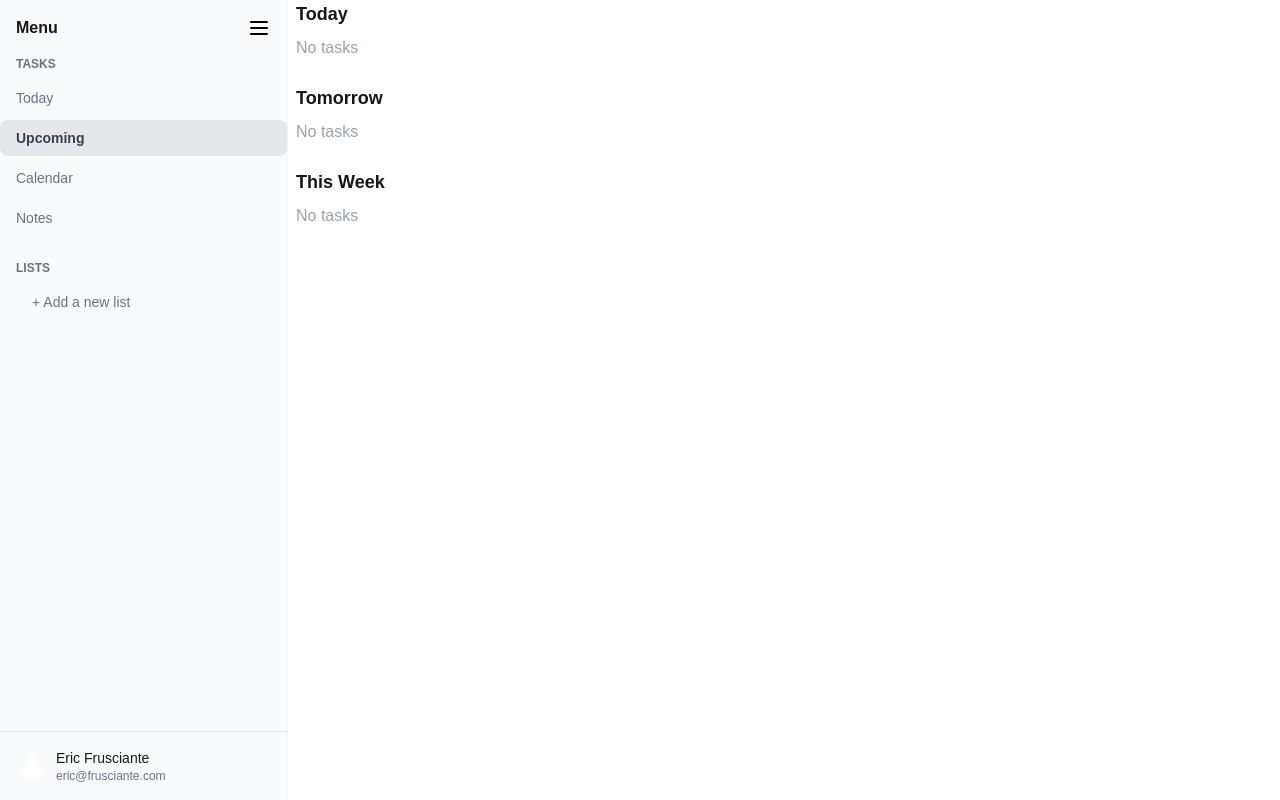
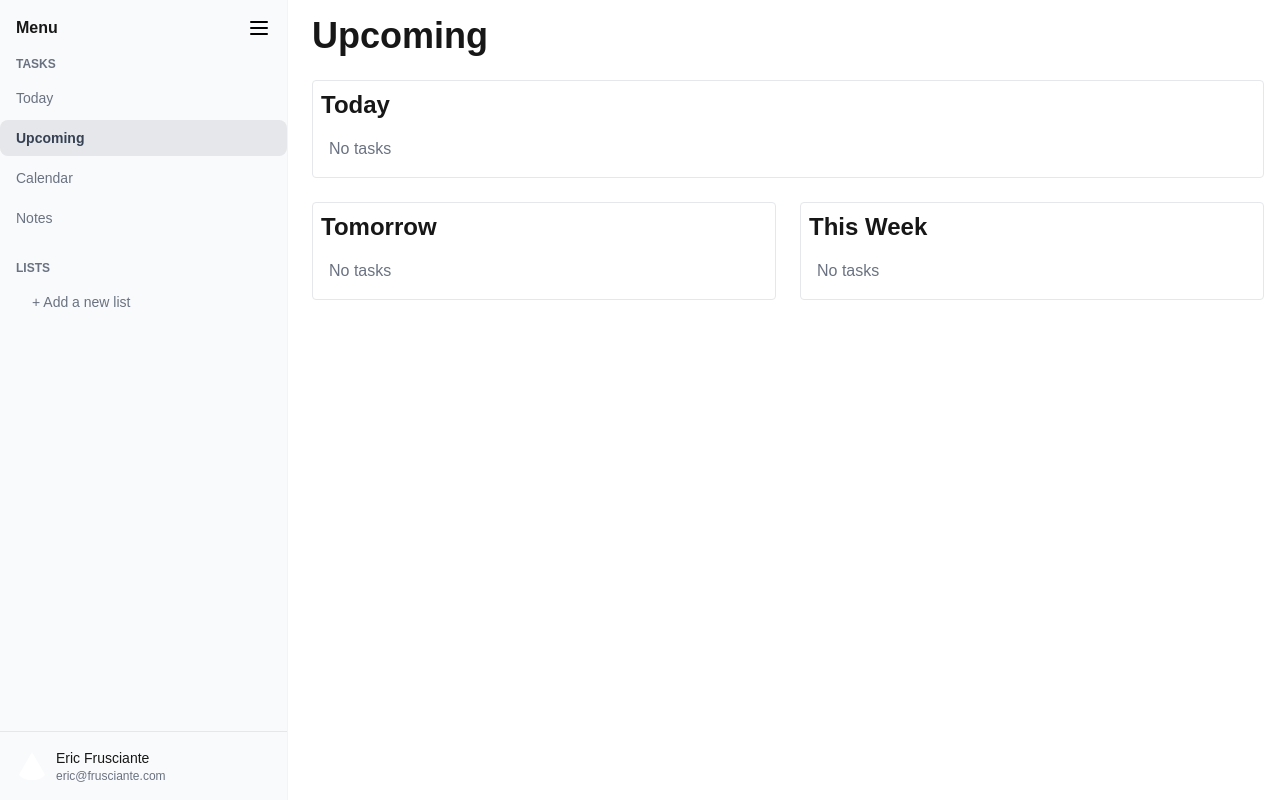
Before and after one commit to nca-gabriel/Momo, a Next.js app: page /upcoming in a window 1280 px wide. Built offline with nearby package versions, Linux system fonts and the light colour scheme.

Commit message:
added upcoming

```diff
--- a/src/app/page.tsx
+++ b/src/app/page.tsx
@@ -9,7 +9,6 @@ import Image from "next/image";
 export default function Home() {
   const { todos, addTodo, updateTodo, deleteTodo } = useTodoContext();
   const { lists } = useListContext();
-
   const [drawer, setDrawer] = useState(false);
   const [editingTodo, setEditingTodo] = useState<todoInput | null>(null);
   const [ready, setReady] = useState(false);
@@ -104,7 +103,7 @@ export default function Home() {
                         />
                       </button>
                     </section>
-                    <section className=" flex flex-wrap gap-5 ml-4">
+                    <section className=" flex flex-wrap gap-5 ml-5">
                       <div className="flex items-center">
                         <span className="flex gap-2">
                           <Image
--- a/src/app/upcoming/page.tsx
+++ b/src/app/upcoming/page.tsx
@@ -1,15 +1,29 @@
 "use client";
-import React from "react";
-import { useTodos } from "@/hooks/useTodos";
+import React, { useState, useEffect } from "react";
+import { useListContext, useTodoContext } from "@/context/AppProvider";
+import Image from "next/image";
+import TodoForm from "../../components/TodoForm";
+import { todoInput } from "@/utils/todo/todo.schema";
 
 export default function Upcoming() {
-  const { todos } = useTodos();
+  const { todos, addTodo, updateTodo, deleteTodo } = useTodoContext();
+  const { lists } = useListContext();
 
-  const today = new Date();
-  const tomorrow = new Date();
-  tomorrow.setDate(today.getDate() + 1);
-  const endOfWeek = new Date();
-  endOfWeek.setDate(today.getDate() + 7);
+  const [drawer, setDrawer] = useState(false);
+  const [editingTodo, setEditingTodo] = useState<todoInput | null>(null);
+
+  // ✅ freeze dates once, avoid hydration mismatch
+  const [today] = useState(() => new Date());
+  const [tomorrow] = useState(() => {
+    const t = new Date();
+    t.setDate(today.getDate() + 1);
+    return t;
+  });
+  const [endOfWeek] = useState(() => {
+    const e = new Date();
+    e.setDate(today.getDate() + 7);
+    return e;
+  });
 
   const isSameDay = (d1: Date, d2: Date) =>
     d1.getFullYear() === d2.getFullYear() &&
@@ -25,28 +39,136 @@ export default function Upcoming() {
     return todoDate > tomorrow && todoDate <= endOfWeek;
   });
 
+  const [ready, setReady] = useState(false);
+  useEffect(() => {
+    setReady(true);
+  }, []);
+
+  if (!ready) return null;
   const renderList = (title: string, list: typeof todos) => (
-    <div className="mb-6">
-      <h2 className="font-bold text-lg mb-2">{title}</h2>
-      {list.length > 0 ? (
-        <ul className="list-disc pl-5">
-          {list.map((todo) => (
-            <li key={todo.id} className="mb-1">
-              {todo.title} - {new Date(todo.date).toLocaleDateString()}
+    <div className="flex flex-col flex-1 min-h-full w-full">
+      <h2 className="text-2xl font-semibold mb-2">{title}</h2>
+      <ul className="gap-2">
+        {list.length === 0 ? (
+          <li className="p-2 text-gray-500">No tasks</li>
+        ) : (
+          list.map((todo) => {
+            const listData = lists.find((l) => l.id === todo.ListId);
+            return (
+              <li
+                key={todo.id}
+                className={`border-b border-gray-200 p-2 cursor-pointer ${
+                  todo.status ? "opacity-50" : ""
+                }`}
+                onClick={() => {
+                  setEditingTodo(todo);
+                  setDrawer(true);
+                }}
+              >
+                <div className="flex justify-between items-center">
+                  <div className="flex items-center gap-2">
+                    <input
+                      type="checkbox"
+                      checked={todo.status || false}
+                      onChange={(e) =>
+                        updateTodo(todo.id, {
+                          ...todo,
+                          status: e.target.checked,
+                        })
+                      }
+                      onClick={(e) => e.stopPropagation()}
+                    />
+                    <h3
+                      className={`font-bold ${
+                        todo.status ? "line-through text-gray-400" : ""
+                      }`}
+                    >
+                      {todo.title}
+                    </h3>
+                  </div>
+                  <Image src="/arrow.png" alt="arrow" width={15} height={15} />
+                </div>
+                <div className="flex flex-wrap gap-5 ml-5 mt-1 text-sm">
+                  <div className="flex items-center gap-2">
+                    <Image
+                      src="/calendar.png"
+                      alt="calendar"
+                      width={18}
+                      height={18}
+                    />
+                    {new Date(todo.date).toLocaleDateString("en-GB", {
+                      month: "2-digit",
+                      day: "2-digit",
+                      year: "2-digit",
+                    })}
+                  </div>
+                  {todo.subTodos.length > 0 && (
+                    <div className="flex items-center gap-2">
+                      <span className="bg-gray-100 text-center w-5 rounded">
+                        {todo.subTodos.length}
+                      </span>
+                      <span>Subtasks</span>
+                    </div>
+                  )}
+                  {listData && (
+                    <div className="flex items-center gap-2">
+                      <span
+                        className="inline-block w-4 h-4 rounded-sm"
+                        style={{ backgroundColor: listData.color }}
+                      />
+                      <span>{listData.name}</span>
+                    </div>
+                  )}
+                </div>
               </li>
-          ))}
+            );
+          })
+        )}
       </ul>
-      ) : (
-        <p className="text-gray-400">No tasks</p>
-      )}
     </div>
   );
 
   return (
-    <div className="">
+    <main className="flex w-full min-h-full p-4">
+      <div className="flex flex-col flex-1 min-h-full">
+        <header className="mb-6">
+          <h1 className="text-4xl font-semibold">Upcoming</h1>
+        </header>
+
+        <div className="mb-6 border border-gray-200 p-2 rounded">
           {renderList("Today", todayTodos)}
+        </div>
+
+        <div className="flex flex-wrap gap-6">
+          <div className="flex-1 border border-gray-200 p-2 rounded">
             {renderList("Tomorrow", tomorrowTodos)}
+          </div>
+          <div className="flex-1 border border-gray-200 p-2 rounded">
             {renderList("This Week", thisWeekTodos)}
           </div>
+        </div>
+      </div>
+
+      {drawer && (
+        <TodoForm
+          open={drawer}
+          initialValues={editingTodo}
+          onClose={() => {
+            setEditingTodo(null);
+            setDrawer(false);
+          }}
+          onSubmit={(data) => {
+            if (editingTodo) {
+              updateTodo(editingTodo.id, data);
+            } else {
+              addTodo(data);
+            }
+          }}
+          onDelete={(id) => {
+            deleteTodo(id);
+          }}
+        />
+      )}
+    </main>
   );
 }
--- a/src/components/Sidebar.tsx
+++ b/src/components/Sidebar.tsx
@@ -1,5 +1,5 @@
 "use client";
-import { useState } from "react";
+import { useState, useEffect } from "react";
 import Image from "next/image";
 import Link from "next/link";
 import { usePathname } from "next/navigation";
@@ -20,6 +20,10 @@ export default function Sidebar() {
     { href: "/calendar", label: "Calendar" },
     { href: "/notes", label: "Notes" },
   ];
+
+  const [mounted, setMounted] = useState(false);
+  useEffect(() => setMounted(true), []);
+  if (!mounted) return null;
 
   return (
     <div
```
Lines whose indentation alone changed are shown as unchanged.
